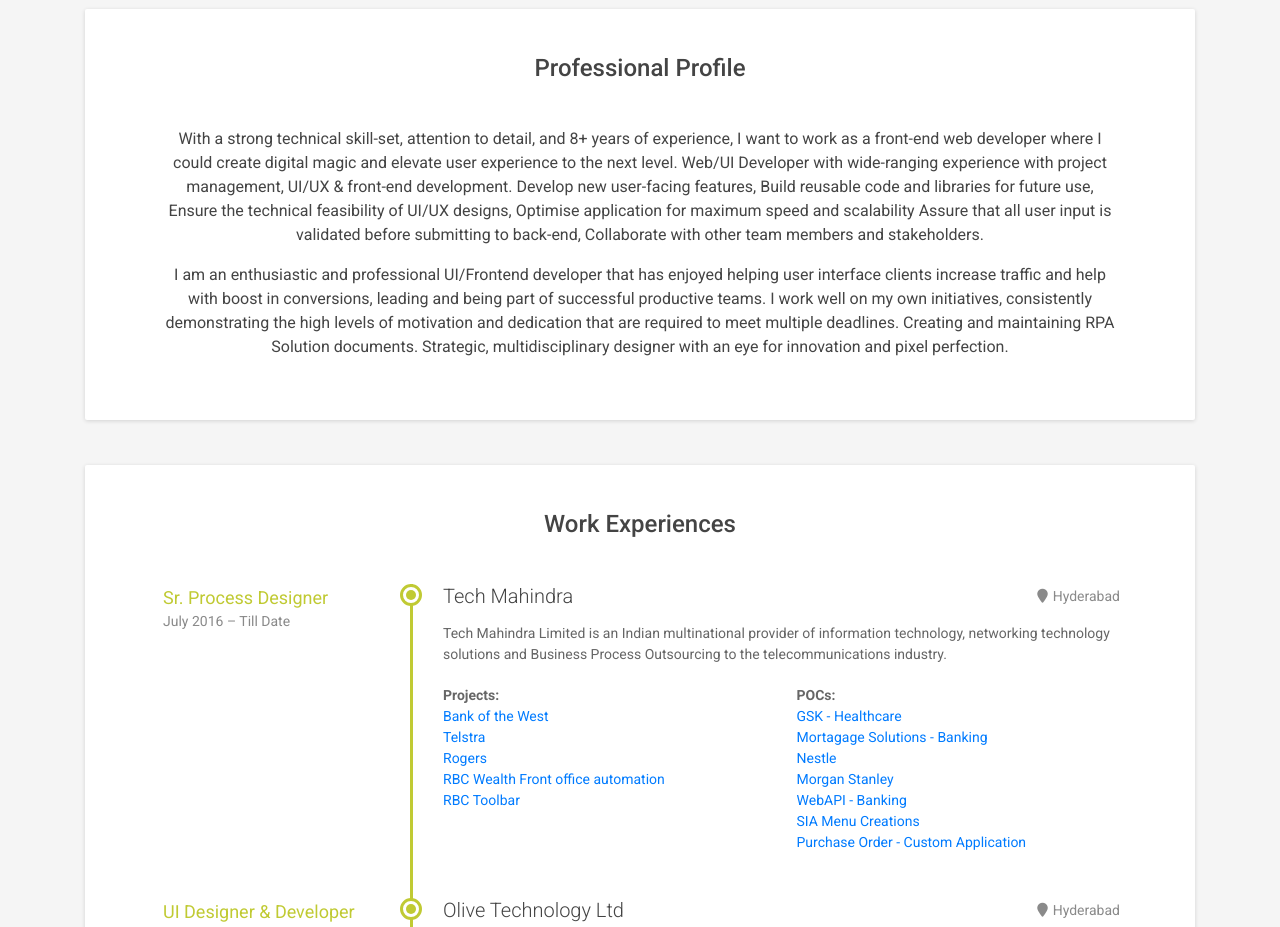
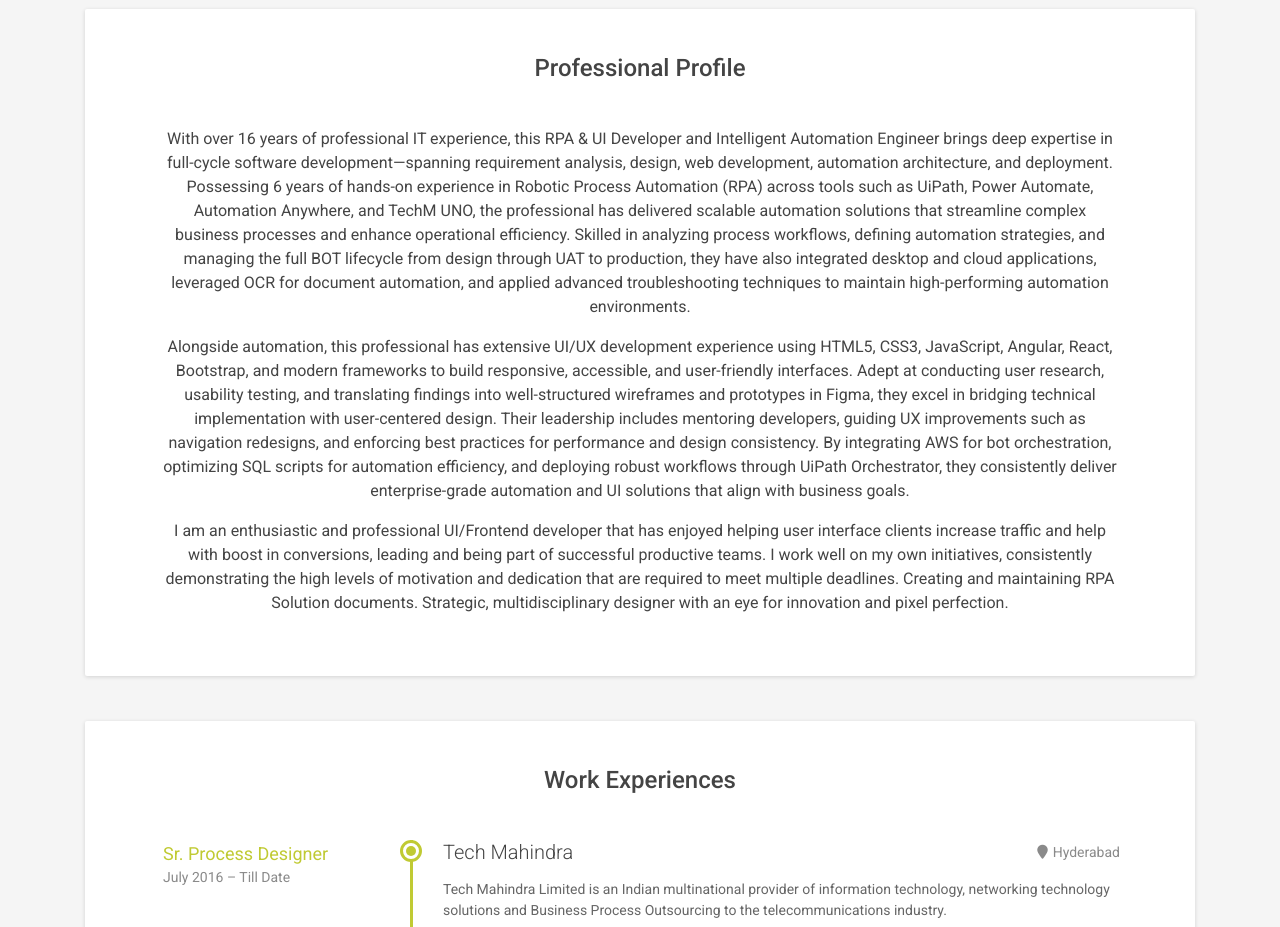
Before and after one commit to balajisuidesigner-pixel/balaji-uidesigner, a plain HTML site: page index.html in a window 1280 px wide. Shown: the part 980-1907 px from the top of the page. Drawn offline with Linux system fonts and the light colour scheme.

Commit message:
Updated About me in index.html
Updated About me in index.html

```diff
--- a/index.html
+++ b/index.html
@@ -94,8 +94,11 @@
             <h2 class="section-title">Professional Profile</h2>
             <div class="row">
                 <div class="profile-desc">
-                   <p>With a strong technical skill-set, attention to detail, and 8+ years of experience, I want to work as a front-end web developer where I could create digital magic and elevate user experience to the next level. Web/UI Developer with wide-ranging experience with project management, UI/UX & front-end development. Develop new user-facing features, Build reusable code and libraries for future use, Ensure the technical feasibility of UI/UX designs, Optimise application for maximum speed and scalability Assure that all user input is validated before submitting to back-end, Collaborate with other team members and stakeholders.</p>
-                    <p> I am an enthusiastic and professional UI/Frontend developer that has enjoyed helping user interface clients increase traffic and help with boost in conversions, leading and being part of successful productive teams. I work well on my own initiatives, consistently demonstrating the high levels of motivation and dedication that are required to meet multiple deadlines. Creating and maintaining RPA Solution documents. Strategic, multidisciplinary designer with an eye for innovation and pixel perfection.</p>
+                   <p>With over 16 years of professional IT experience, this RPA & UI Developer and Intelligent Automation Engineer brings deep expertise in full-cycle software development—spanning requirement analysis, design, web development, automation architecture, and deployment. Possessing 6 years of hands-on experience in Robotic Process Automation (RPA) across tools such as UiPath, Power Automate, Automation Anywhere, and TechM UNO, the professional has delivered scalable automation solutions that streamline complex business processes and enhance operational efficiency. Skilled in analyzing process workflows, defining automation strategies, and managing the full BOT lifecycle from design through UAT to production, they have also integrated desktop and cloud applications, leveraged OCR for document automation, and applied advanced troubleshooting techniques to maintain high-performing automation environments.</p>
+
+<p>Alongside automation, this professional has extensive UI/UX development experience using HTML5, CSS3, JavaScript, Angular, React, Bootstrap, and modern frameworks to build responsive, accessible, and user-friendly interfaces. Adept at conducting user research, usability testing, and translating findings into well-structured wireframes and prototypes in Figma, they excel in bridging technical implementation with user-centered design. Their leadership includes mentoring developers, guiding UX improvements such as navigation redesigns, and enforcing best practices for performance and design consistency. By integrating AWS for bot orchestration, optimizing SQL scripts for automation efficiency, and deploying robust workflows through UiPath Orchestrator, they consistently deliver enterprise-grade automation and UI solutions that align with business goals.</p>
+
+<p> I am an enthusiastic and professional UI/Frontend developer that has enjoyed helping user interface clients increase traffic and help with boost in conversions, leading and being part of successful productive teams. I work well on my own initiatives, consistently demonstrating the high levels of motivation and dedication that are required to meet multiple deadlines. Creating and maintaining RPA Solution documents. Strategic, multidisciplinary designer with an eye for innovation and pixel perfection.</p>
                 </div>
             </div>
         </section><!--//section-->
```
